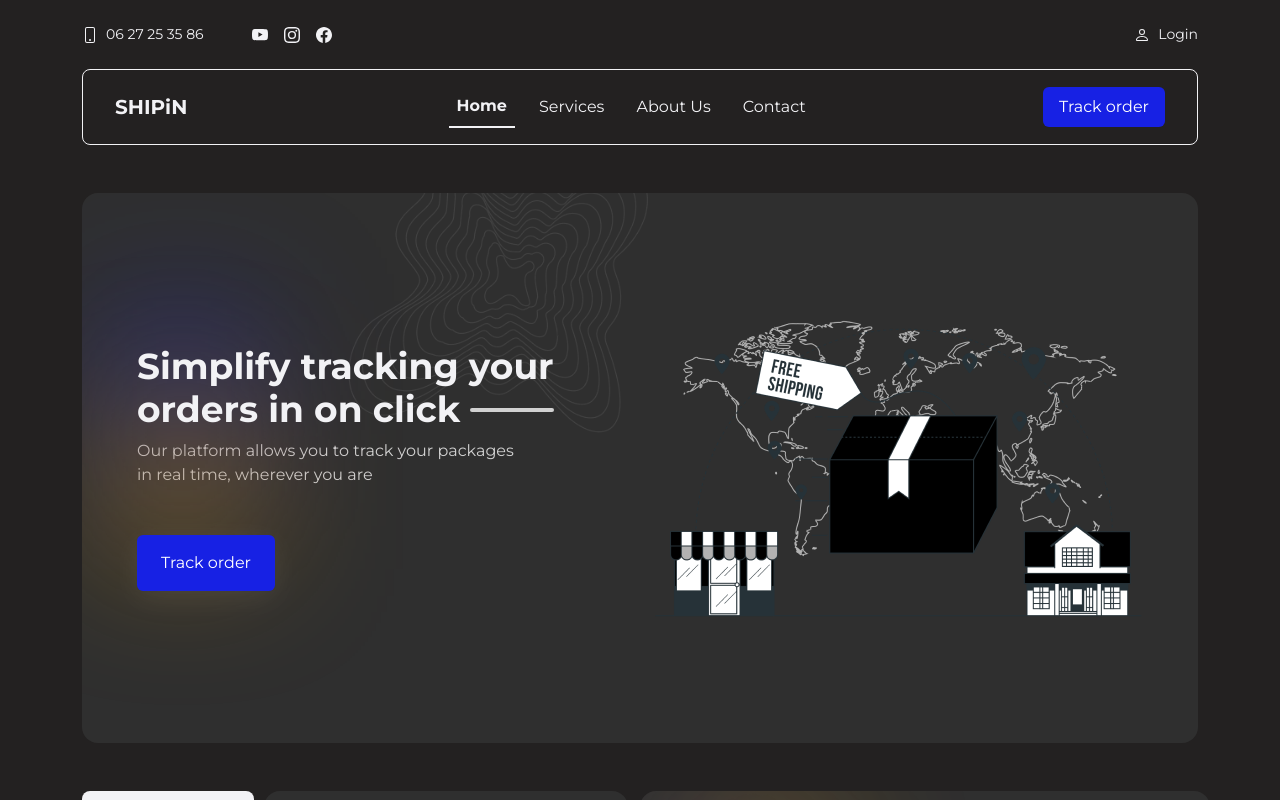
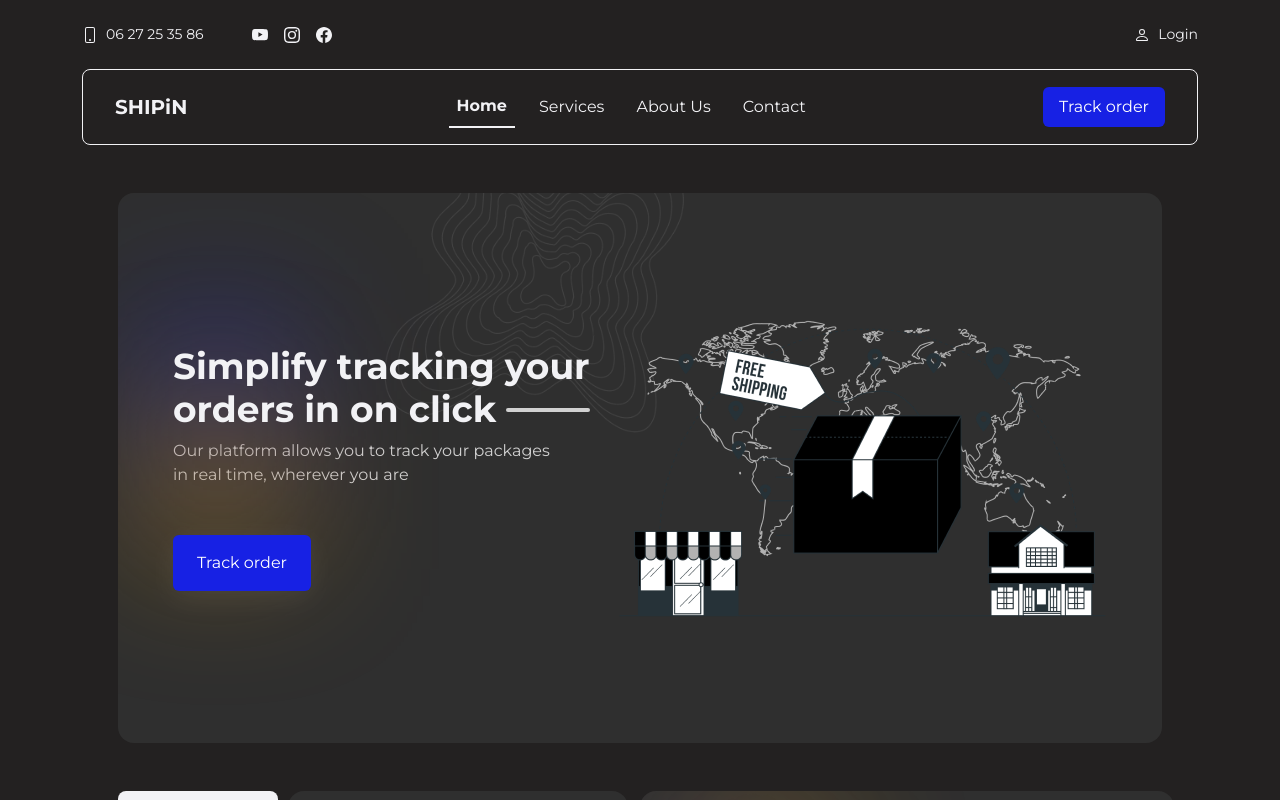
Before and after one commit to hamdihamzadev/webShipping, a Vue app: page / in a window 1280 px wide. Built offline with nearby package versions, Linux system fonts and the light colour scheme.

Commit message:
change container

```diff
--- a/src/App.vue
+++ b/src/App.vue
@@ -1,7 +1,7 @@
 <template>
   <div id="app">
     <TopBar />
-    <MainHeader />
+    <div class="mb-5" ><MainHeader /></div>
     <router-view />
   </div>
 </template>
--- a/src/components/Home/AboutUs.vue
+++ b/src/components/Home/AboutUs.vue
@@ -1,6 +1,5 @@
 <template>
     <section id="aboutUs">
-        <b-container class="mb-5">
             <b-row>
                 <b-col cols="12" lg="6" >
                     <b-row class="g-0 h-100" >
@@ -52,9 +51,6 @@
                         </b-img>
                 </b-col>
             </b-row>
-
-        </b-container>
-
     </section>
 
 </template>
--- a/src/components/Home/HowitWork.vue
+++ b/src/components/Home/HowitWork.vue
@@ -1,6 +1,6 @@
 <template>
     <section id="howItWork">
-        <b-container>
+
             <b-row class="g-0">
                 <b-col md="3" id="col-title">
                     <TitleSection :title-part1="'How'" :title-part2="'It Work'" :type-title="'left'" />
@@ -56,9 +56,10 @@
 
                             </div>
                         </b-col>
+
                         <b-col>
                             <div id="item-step" class="position-relative p-5 overflow-hidden">
-                                <div class="position-absolute z-1 " id="blur">
+                                <div class="position-absolute z-1" id="blur">
                                     <BlurBg />
                                 </div>
                                 <div
@@ -69,11 +70,13 @@
                                     </div>
                                 </div>
                                 <p id="title-step" class="position-relative z-3">Enter your id Order</p>
-                                <div class="text-end position-relative-3">
+                                <div class="text-end position-relative z-3">
                                     <b-img id="img" :src="require('@/assets/img/aboutUs.webp')"></b-img>
                                 </div>
+
                             </div>
                         </b-col>
+
                         <b-col>
                             <div id="item-step" class="position-relative p-5 overflow-hidden">
                                 <div class="position-absolute z-1" id="blur">
@@ -87,15 +90,18 @@
                                     </div>
                                 </div>
                                 <p id="title-step" class="position-relative z-3">Enter your id Order</p>
-                                <div class="text-en position-relative-3d">
+                                <div class="text-end position-relative z-3">
                                     <b-img id="img" :src="require('@/assets/img/aboutUs.webp')"></b-img>
                                 </div>
+
                             </div>
                         </b-col>
+
+
                     </b-row>
                 </b-col>
             </b-row>
-        </b-container>
+
     </section>
 </template>
 
--- a/src/components/Home/MainBanner.vue
+++ b/src/components/Home/MainBanner.vue
@@ -1,6 +1,5 @@
 <template>
     <section id="slide">
-        <b-container>
             <div id="content" class="d-flex justify-content-between align-items-center position-relative">
                 <div class="d-flex flex-column">
 
@@ -29,7 +28,6 @@
                 </div>
 
             </div>
-        </b-container>
     </section>
 </template>
 
--- a/src/components/Home/OurServices.vue
+++ b/src/components/Home/OurServices.vue
@@ -1,6 +1,6 @@
 <template>
     <section id="our-services">
-        <b-container>
+
             <b-row class="g-0 overflow-hidden">
                 <b-col md="9" id="col-subtitle">
                     <div class="h-100 d-flex align-items-center justify-content-end gap-3">
@@ -114,7 +114,7 @@
                     </b-row>
                 </b-col>
             </b-row>
-        </b-container>
+
     </section>
 </template>
 
--- a/src/views/HomeView.vue
+++ b/src/views/HomeView.vue
@@ -1,17 +1,14 @@
 <template>
     <section  id="home" >
-        <div class="mt-5" >
-            <MainBanner/>
-        </div>
-        <div class="mt-5" >
-            <AboutUs/>
-        </div>
-        <div class="mt-5" >
-            <OurServices/>
-        </div>
-        <div class="mt-5" >
-            <HowitWork/>
-        </div>
+        <b-container class="px-5" >
+            <b-row class="g-5" >
+                <b-col cols="12" ><MainBanner/></b-col>
+                <b-col cols="12" ><AboutUs/></b-col>
+                <b-col cols="12" ><OurServices/></b-col>
+                <b-col cols="12" ><HowitWork/></b-col>
+            </b-row>
+        </b-container>
+
     </section>
 </template>
 
```
